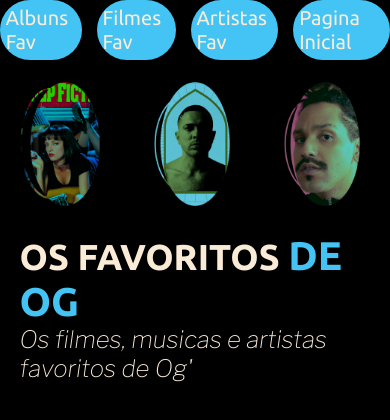
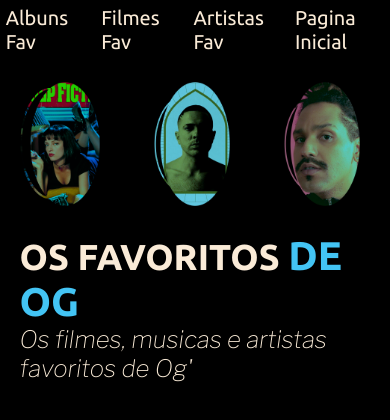
Before and after one commit to gxcinv/Favoritos__Portfolio, a plain HTML site: page index.html in a window 390 px wide. Drawn offline with nearby package versions, Linux system fonts and the light colour scheme.

Commit message:
Add files via upload

```diff
--- a/styles_css/estilo.css
+++ b/styles_css/estilo.css
@@ -133,12 +133,13 @@ justify-content: center;
     }
     .navegar__cabecalho{
         display: flex;
-        gap: 15px;
+        gap: 10px;
         justify-content: center;
 
     }
     .links__cabecalho{
         color:var(--quarta-cor) ;
+        background-color: black;
         text-decoration: none;
         border-radius: 45px;
 }
```
